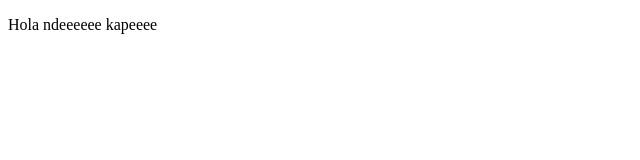
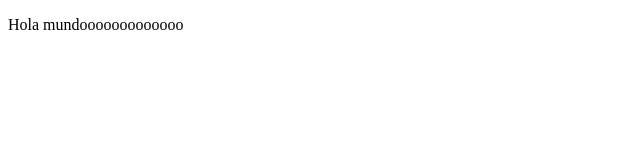
Before and after one commit to EdwarPereira/proyectoDemoCursoPework, a plain HTML site: page index.html in a window 1280 px wide. Shown: the full height of the page, 0-640 px from the left. Drawn offline with Linux system fonts and the light colour scheme.

```diff
--- a/index.html
+++ b/index.html
@@ -7,8 +7,7 @@
 </head>
 <body>
     <p>
-        Hola ndeeeeee
-        kapeeee
+        Hola mundooooooooooooo
     </p>
 </body>
 </html>
```
